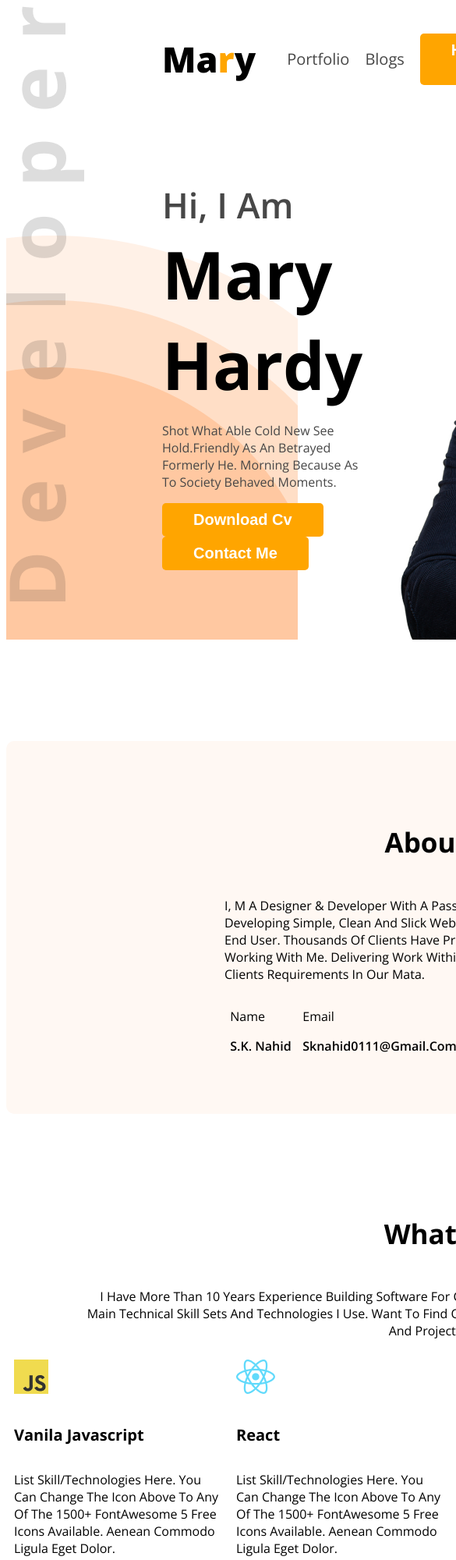
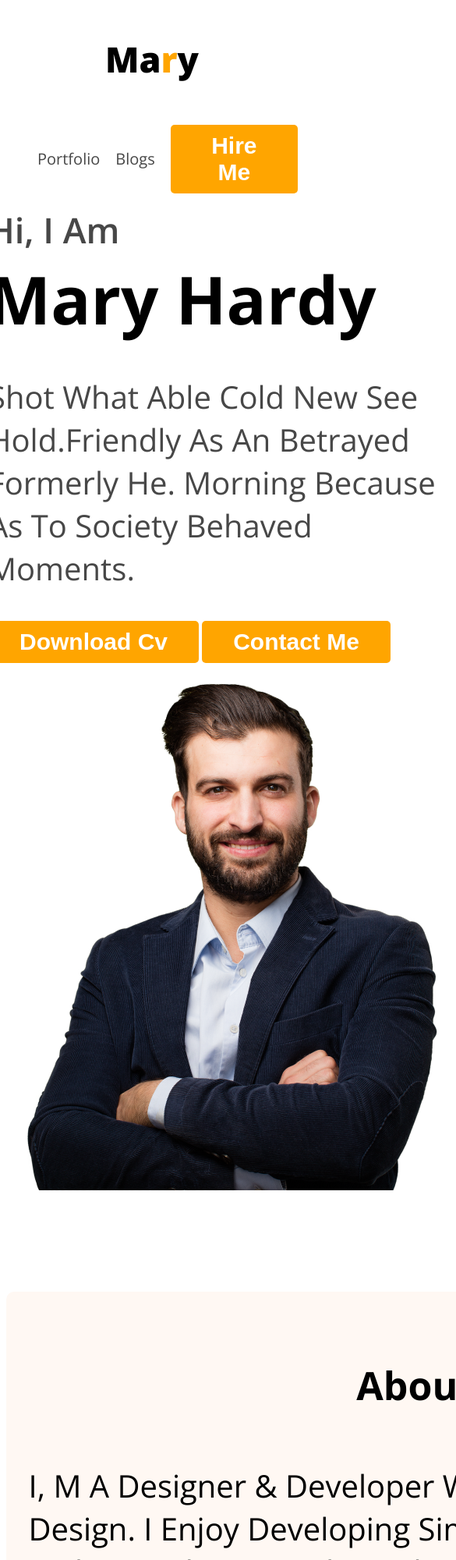
Before and after one commit to sk-nahid/my-protfolio, a plain HTML site: page index.html in a window 390 px wide. Shown: the top 2000 px of the page at 78% size, 585 px wide, since content can reach past the window. Drawn offline with nearby package versions, Linux system fonts and the light colour scheme.

Commit message:
reposive

```diff
--- a/style/style.css
+++ b/style/style.css
@@ -192,3 +192,68 @@ padding-bottom: 30px;
 
     text-align: center;
 }
+
+.hide{
+    display: none;
+}
+@media screen and (max-width:576px) {
+
+    .skill-items{
+        flex-direction: column;
+        padding: 40px;
+    }
+    .skill-summary-containar{
+        flex-direction: column;
+        padding: 40px;
+        width: 95%;
+    }
+    .container-items{
+        width: 95%;
+        padding:  20px 20px;
+    }
+    p{
+        font-size: 2.5rem;
+    }
+    .skill-item>h5 {
+        font-size: 40px;
+        font-weight: 700;
+        margin:  5px 0;
+    }
+    .about-items{
+        flex-direction: column;
+    }
+    .skill-title{
+        font-size: 35px;
+    }
+    .skill-subtitle{
+        font-size: 30px;
+    }
+    .skill-summay{
+        font-size: 25px;
+    }
+    .section-heading{
+        font-size: 50px;
+    }
+    .summary-colum>h3{
+        font-size: 40px;
+    }
+    .btn-primary{
+        font-size: 30px;
+        padding: 10px 40px;
+    }
+    .nav-bar{
+        flex-direction: column;
+        margin: 0;
+    }
+    .header{
+        background-image: none;
+
+    }
+    .banner{
+        flex-direction: column;
+
+
+    }
+
+
+}
```
Also changed, not shown: index.html (+3 -3 lines).
